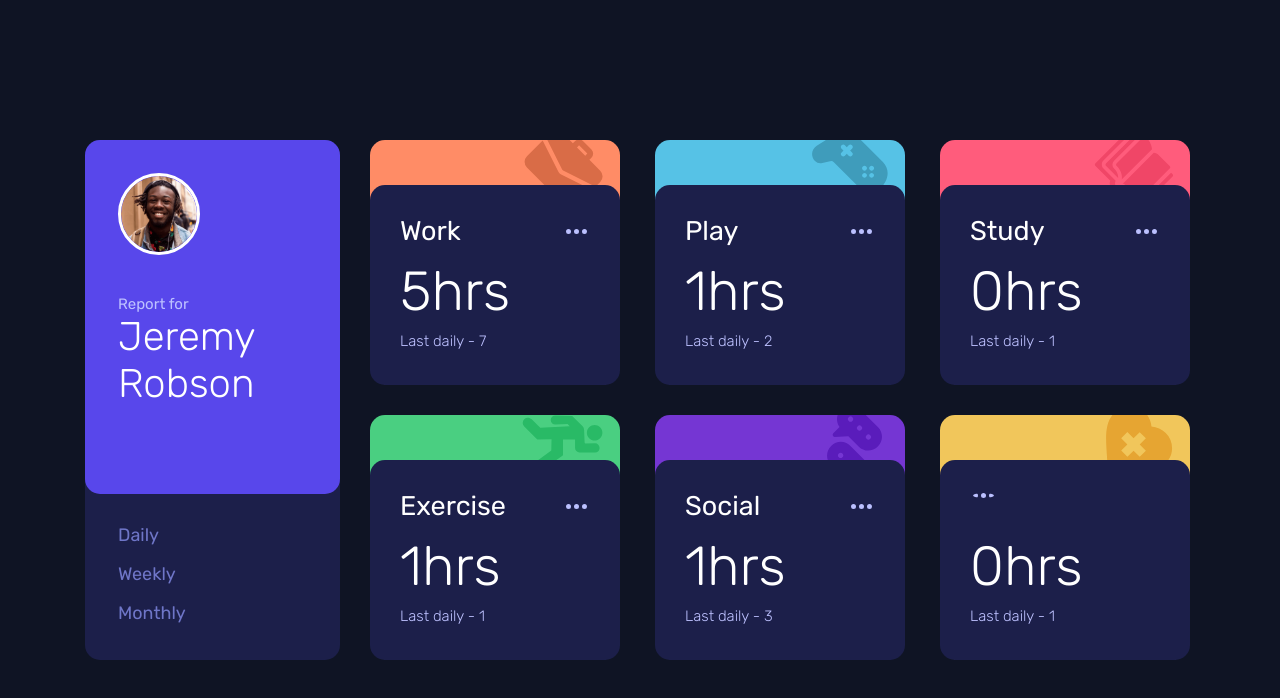
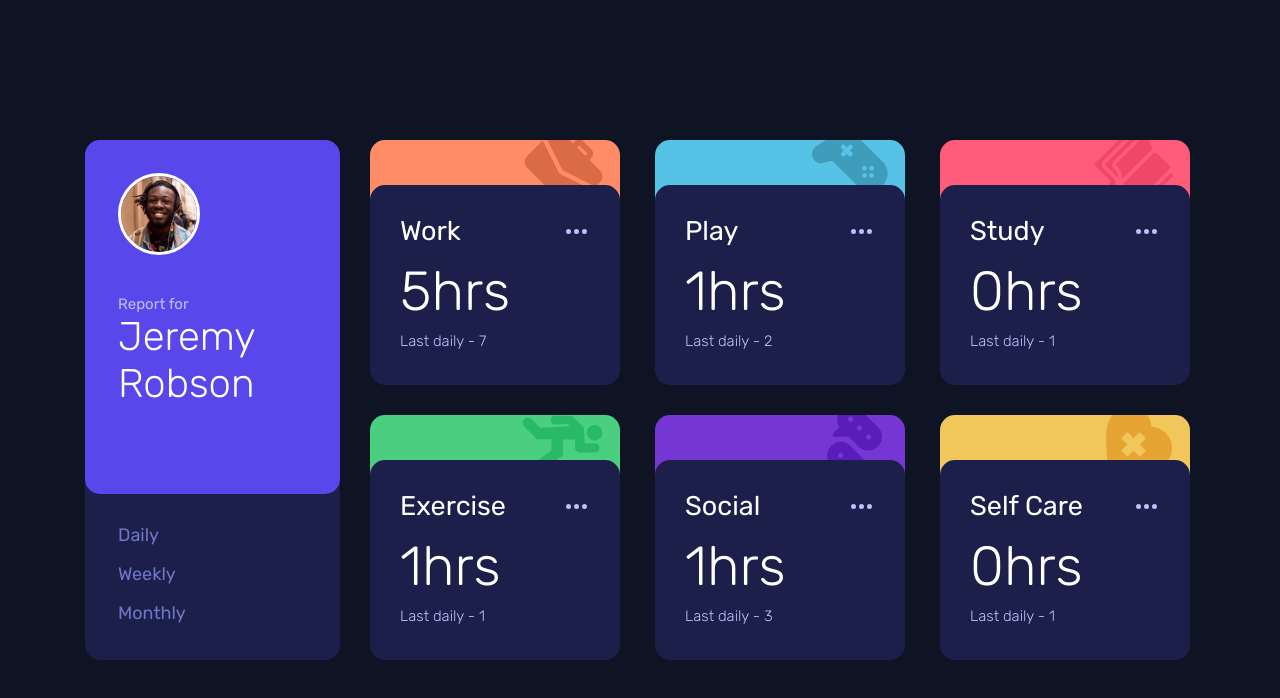
Before and after one commit to sandlerz/Time-Tracking-Dashboard-Main, a website: page index.html in a window 1280 px wide. Drawn offline with Linux system fonts and the light colour scheme.

Commit message:
Fixing a mistake of syntaxis

```diff
--- a/index.html
+++ b/index.html
@@ -93,7 +93,7 @@
       <div class="bg"><img src="images/icon-self-care.svg" alt=""></div>
       <div class="stats">
         <div class="title">
-          <h32Self Care</h3>
+          <h2>Self Care</h2>
           <img src="images/icon-ellipsis.svg" alt="">
         </div>
         <div class="value">
```
